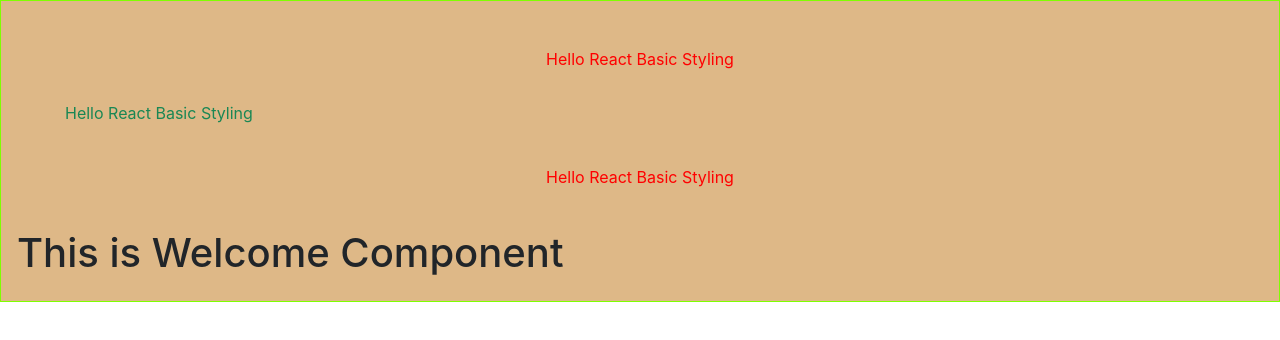
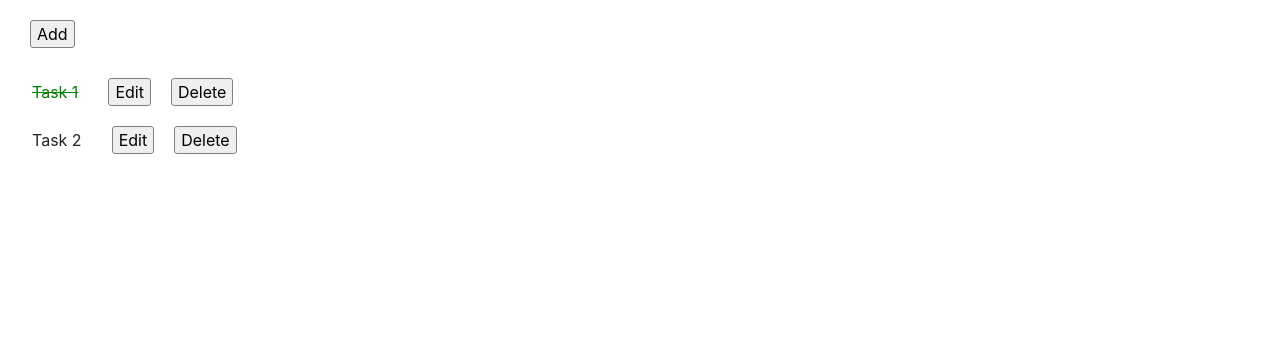
Before and after one commit to AofPatiphan/Create-React-App, a React (Create React App) app: page / in a window 1280 px wide. Shown: the top 340 px of the page. Built offline with nearby package versions, Linux system fonts and the light colour scheme.

Commit message:
completed

```diff
--- a/src/App.js
+++ b/src/App.js
@@ -4,21 +4,94 @@ import Welcome from "./Welcome";
 import styles from "./App.module.css";
 
 // เก็บ style ไว้ในตัวแปร แล้วเอาไปใส่ inline
+// function App() {
+//   const divStyle = {
+//     color: "red",
+//     textAlign: "center",
+//     margin: "20px 10px",
+//     padding: "10px",
+//   };
+//   return (
+//     <div className={styles.container}>
+//       <div style={divStyle}>Hello React Basic Styling</div>
+//       <div className="text-success ms-5">Hello React Basic Styling</div>
+//       <div className={styles["main-div"]}>Hello React Basic Styling</div>
+//       <Welcome />
+//     </div>
+//   );
+// }
 function App() {
-  const divStyle = {
-    color: "red",
-    textAlign: "center",
-    margin: "20px 10px",
-    padding: "10px",
+  const Item = (props) => {
+    return (
+      <>
+        <span
+          style={{
+            marginRight: "20px",
+            color: "green",
+            textDecoration: "line-through",
+          }}
+        >
+          {props.title}
+        </span>
+        <button
+          style={{
+            margin: "10px",
+            border: "1px solid grey",
+            borderRadius: "3px",
+          }}
+        >
+          Edit
+        </button>
+        <button
+          style={{
+            margin: "10px",
+            border: "1px solid grey",
+            borderRadius: "3px",
+          }}
+        >
+          Delete
+        </button>
+        <br />
+      </>
+    );
   };
   return (
-    <div className={styles.container}>
-      <div style={divStyle}>Hello React Basic Styling</div>
-      <div className="text-success ms-5">Hello React Basic Styling</div>
-      <div className={styles["main-div"]}>Hello React Basic Styling</div>
-      <Welcome />
+    <div>
+      <button
+        style={{
+          margin: "20px 30px",
+          border: "1px solid grey",
+          borderRadius: "3px",
+        }}
+      >
+        Add
+      </button>
+      <ul>
+        <Item
+          title="Task 1"
+          styles={{ color: "deep-green", textDecoration: "line-through" }}
+        />
+        <span style={{ marginRight: "20px" }}>Task 2</span>
+        <button
+          style={{
+            margin: "10px",
+            border: "1px solid grey",
+            borderRadius: "3px",
+          }}
+        >
+          Edit
+        </button>
+        <button
+          style={{
+            margin: "10px",
+            border: "1px solid grey",
+            borderRadius: "3px",
+          }}
+        >
+          Delete
+        </button>
+      </ul>
     </div>
   );
 }
-
 export default App;
```
